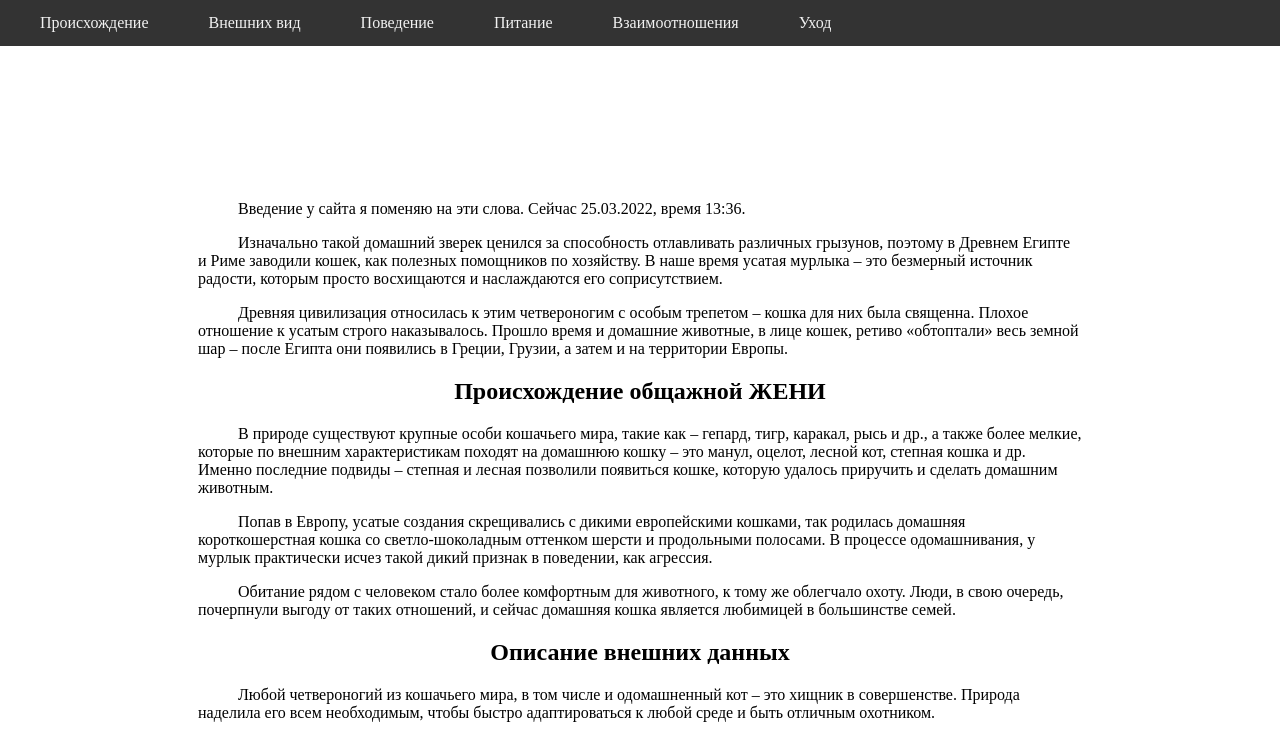
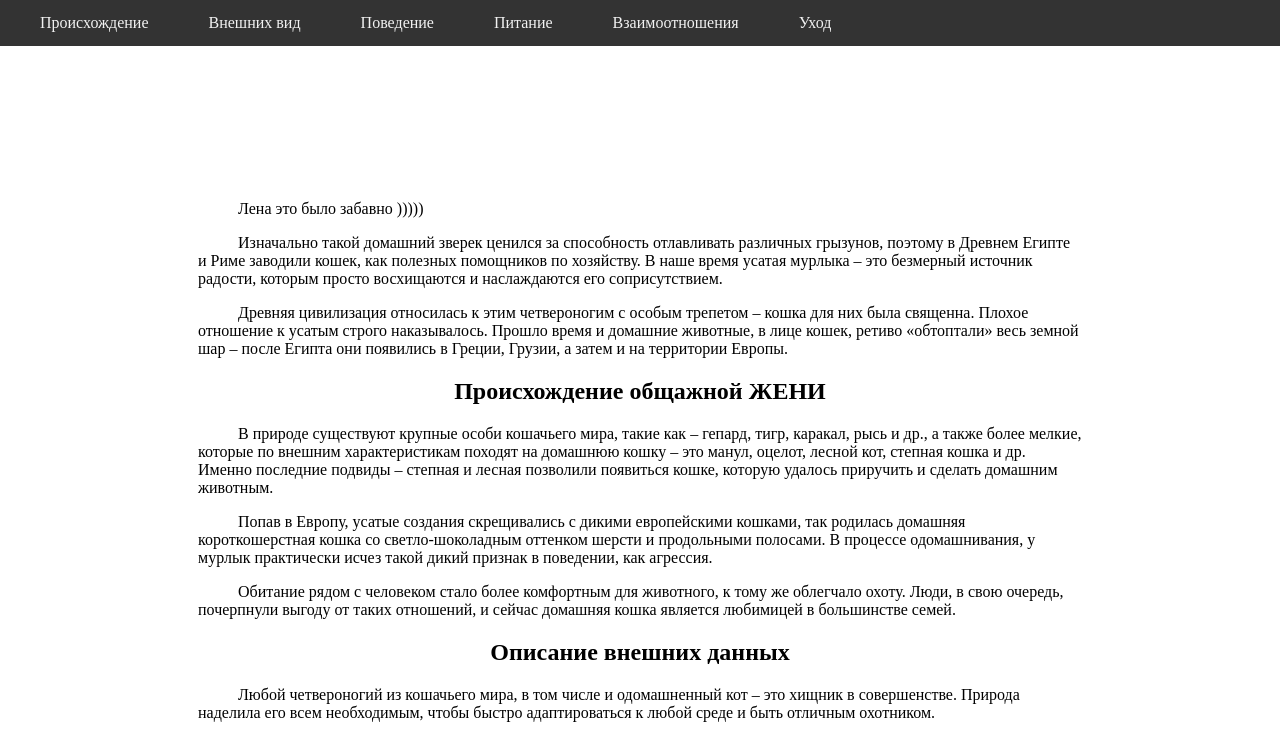
Before and after one commit to EugenyaPak/Labor2, a plain HTML site: page index.html in a window 1280 px wide. Shown: the top 735 px of the page. Drawn offline with Linux system fonts and the light colour scheme.

Commit message:
Лаба 2. Изменения от Жени

```diff
--- a/index.html
+++ b/index.html
@@ -19,7 +19,7 @@
 
       <div class="main">
             <p>
-                Введение у сайта я поменяю на эти слова. Сейчас 25.03.2022, время 13:36.
+                Лена это было забавно )))))
             </p>
             <p>
                 Изначально такой домашний зверек ценился за способность отлавливать различных грызунов,
```
